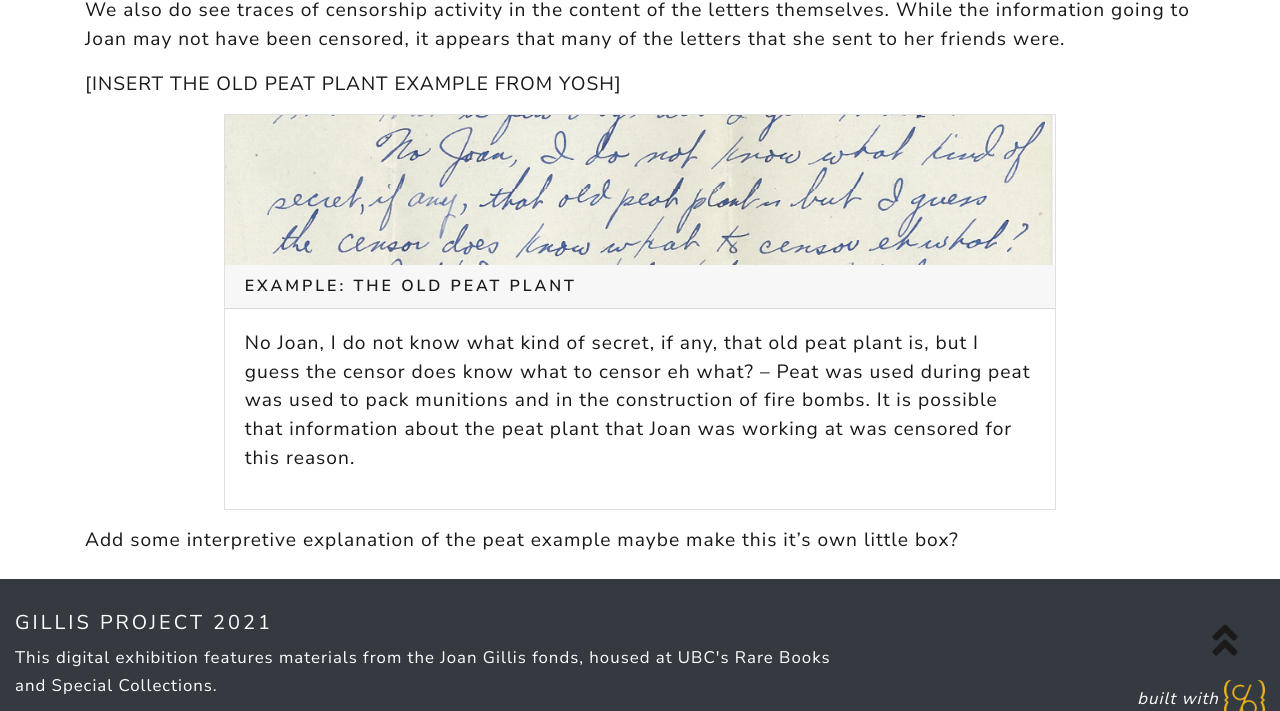
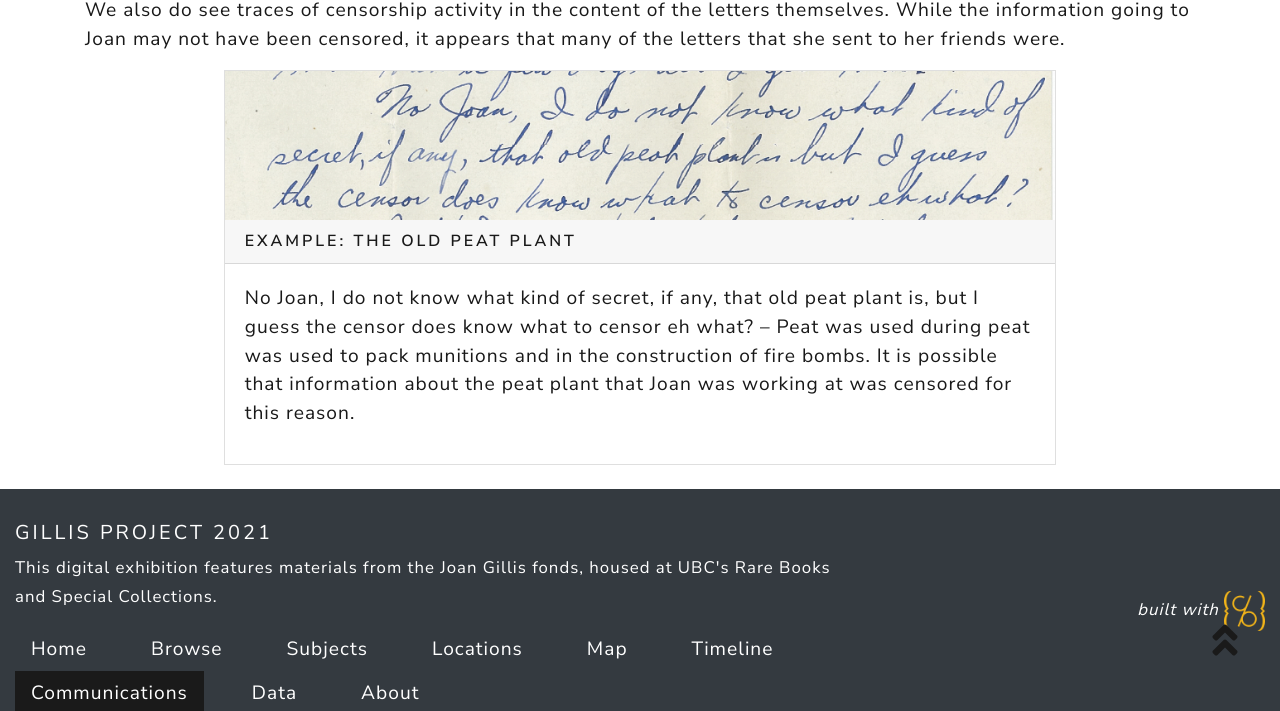
Before and after one commit to ubc-library-rbsc/gillis-2021, a Jekyll site: the page built from pages/communications.md, in a window 1280 px wide and 900 px high, scrolled down 3543 px, cut to the strip 189-900 px from the top of the window. Built offline with Jekyll 4.4.1, drawn with Linux system fonts in a browser that asks for light colours; nearby versions of some CDN libraries.

Commit message:
Update communications.md

```diff
--- a/pages/communications.md
+++ b/pages/communications.md
@@ -80,7 +80,4 @@ Of the letters from the Gillis fonds that are included in this exhibit, none of
 {% include feature/item-figure.html objectid="gillis006" width="100" %}
 We also do see traces of censorship activity in the content of the letters themselves. While the information going to Joan may not have been censored, it appears that many of the letters that she sent to her friends were.
 
-[INSERT THE OLD PEAT PLANT EXAMPLE FROM YOSH]
 {% include feature/card.html header="Example: The Old Peat Plant" text=" No Joan, I do not know what kind of secret, if any, that old peat plant is, but I guess the censor does know what to censor eh what? -- Peat was used during peat was used to pack munitions and in the construction of fire bombs. It is possible that information about the peat plant that Joan was working at was censored for this reason." objectid="gillis007" width="75" centered=true %}
-
-Add some interpretive explanation of the peat example maybe make this it’s own little box?
```
